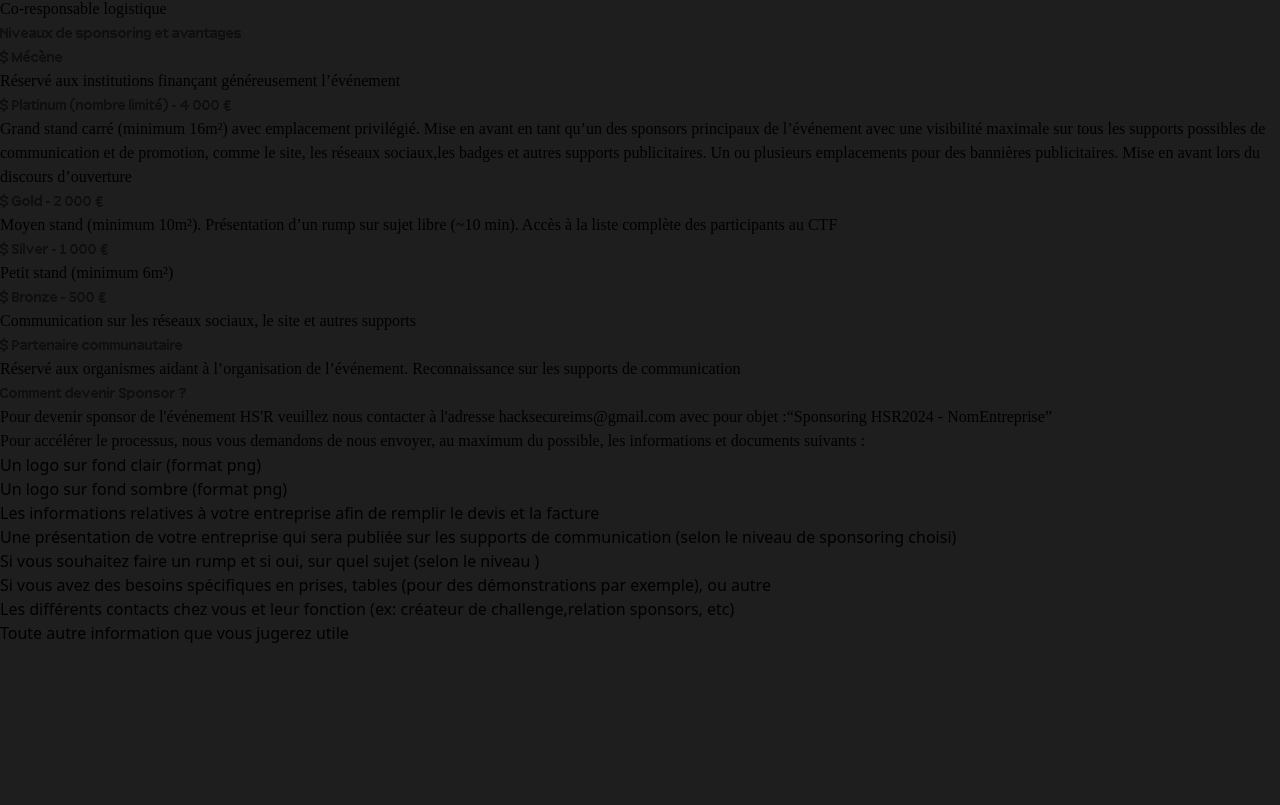
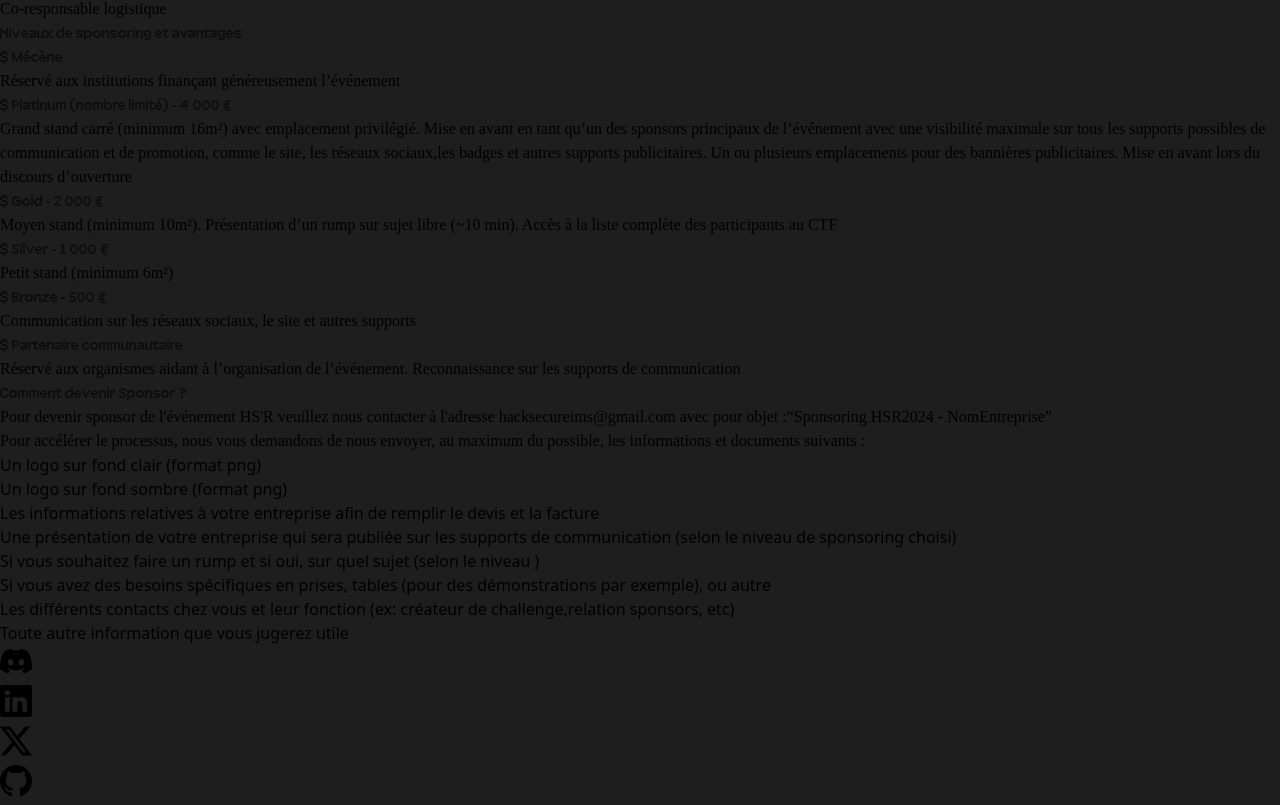
Before and after one commit to RaphHuynh/HackSecuR, a React (Vite) app: page / in a window 1280 px wide. Shown: the part 5308-6113 px from the top of the page. Before the commit the page ends 5953 px from the top, so only its background shows below. Built offline with nearby package versions, Linux system fonts and the light colour scheme; a web font is replaced by a local one.

Commit message:
feat : network

```diff
--- a/src/App.jsx
+++ b/src/App.jsx
@@ -5,6 +5,7 @@
 import Planning from './components/page/Planning'
 import Equipe from './components/page/Equipe'
 import Sponsors from './components/page/Sponsors'
+import NavNetwork from './components/navbar/navNetwork'
 
 function App() {
 
@@ -16,6 +17,7 @@
       <Planning/>
       <Equipe/>
       <Sponsors/>
+      <NavNetwork/>
     </>
   )
 }
--- /dev/null
+++ b/src/components/navbar/navNetwork.jsx
@@ -0,0 +1,22 @@
+function NavNetwork(){
+    const link = [
+        {url:"https://discord.com/invite/Xq4a6wbmsu",image:"M13.545 2.907a13.2 13.2 0 0 0-3.257-1.011.05.05 0 0 0-.052.025c-.141.25-.297.577-.406.833a12.2 12.2 0 0 0-3.658 0 8 8 0 0 0-.412-.833.05.05 0 0 0-.052-.025c-1.125.194-2.22.534-3.257 1.011a.04.04 0 0 0-.021.018C.356 6.024-.213 9.047.066 12.032q.003.022.021.037a13.3 13.3 0 0 0 3.995 2.02.05.05 0 0 0 .056-.019q.463-.63.818-1.329a.05.05 0 0 0-.01-.059l-.018-.011a9 9 0 0 1-1.248-.595.05.05 0 0 1-.02-.066l.015-.019q.127-.095.248-.195a.05.05 0 0 1 .051-.007c2.619 1.196 5.454 1.196 8.041 0a.05.05 0 0 1 .053.007q.121.1.248.195a.05.05 0 0 1-.004.085 8 8 0 0 1-1.249.594.05.05 0 0 0-.03.03.05.05 0 0 0 .003.041c.24.465.515.909.817 1.329a.05.05 0 0 0 .056.019 13.2 13.2 0 0 0 4.001-2.02.05.05 0 0 0 .021-.037c.334-3.451-.559-6.449-2.366-9.106a.03.03 0 0 0-.02-.019m-8.198 7.307c-.789 0-1.438-.724-1.438-1.612s.637-1.613 1.438-1.613c.807 0 1.45.73 1.438 1.613 0 .888-.637 1.612-1.438 1.612m5.316 0c-.788 0-1.438-.724-1.438-1.612s.637-1.613 1.438-1.613c.807 0 1.451.73 1.438 1.613 0 .888-.631 1.612-1.438 1.612"},
+        {url:"https://www.linkedin.com/company/hacksecur/",image:"M0 1.146C0 .513.526 0 1.175 0h13.65C15.474 0 16 .513 16 1.146v13.708c0 .633-.526 1.146-1.175 1.146H1.175C.526 16 0 15.487 0 14.854zm4.943 12.248V6.169H2.542v7.225zm-1.2-8.212c.837 0 1.358-.554 1.358-1.248-.015-.709-.52-1.248-1.342-1.248S2.4 3.226 2.4 3.934c0 .694.521 1.248 1.327 1.248zm4.908 8.212V9.359c0-.216.016-.432.08-.586.173-.431.568-.878 1.232-.878.869 0 1.216.662 1.216 1.634v3.865h2.401V9.25c0-2.22-1.184-3.252-2.764-3.252-1.274 0-1.845.7-2.165 1.193v.025h-.016l.016-.025V6.169h-2.4c.03.678 0 7.225 0 7.225z"},
+        {url:"https://twitter.com/hacksecur_",image:"M12.6.75h2.454l-5.36 6.142L16 15.25h-4.937l-3.867-5.07-4.425 5.07H.316l5.733-6.57L0 .75h5.063l3.495 4.633L12.601.75Zm-.86 13.028h1.36L4.323 2.145H2.865z"},
+        {url:"https://github.com/hacksecureims",image:"M8 0C3.58 0 0 3.58 0 8c0 3.54 2.29 6.53 5.47 7.59.4.07.55-.17.55-.38 0-.19-.01-.82-.01-1.49-2.01.37-2.53-.49-2.69-.94-.09-.23-.48-.94-.82-1.13-.28-.15-.68-.52-.01-.53.63-.01 1.08.58 1.23.82.72 1.21 1.87.87 2.33.66.07-.52.28-.87.51-1.07-1.78-.2-3.64-.89-3.64-3.95 0-.87.31-1.59.82-2.15-.08-.2-.36-1.02.08-2.12 0 0 .67-.21 2.2.82.64-.18 1.32-.27 2-.27s1.36.09 2 .27c1.53-1.04 2.2-.82 2.2-.82.44 1.1.16 1.92.08 2.12.51.56.82 1.27.82 2.15 0 3.07-1.87 3.75-3.65 3.95.29.25.54.73.54 1.48 0 1.07-.01 1.93-.01 2.2 0 .21.15.46.55.38A8.01 8.01 0 0 0 16 8c0-4.42-3.58-8-8-8"}
+    ]
+
+    return(
+        <footer className="fixed flex bottom-0 w-full md:h-screen justify-center md:items-end gap-2">
+            {link.map((item, index) => (
+                <a key={index} href={item.url} target="_blank" rel="noreferrer" className="">
+                    <svg viewBox="0 0 20 20" height={40} width={40} className="transition delay-100 my-1 fill-black hover:fill-red-600 dark:fill-slate-50">
+                        <path d={item.image}></path>
+                    </svg>
+                </a>
+            ))}
+        </footer>
+    )
+}
+
+export default NavNetwork;
```
